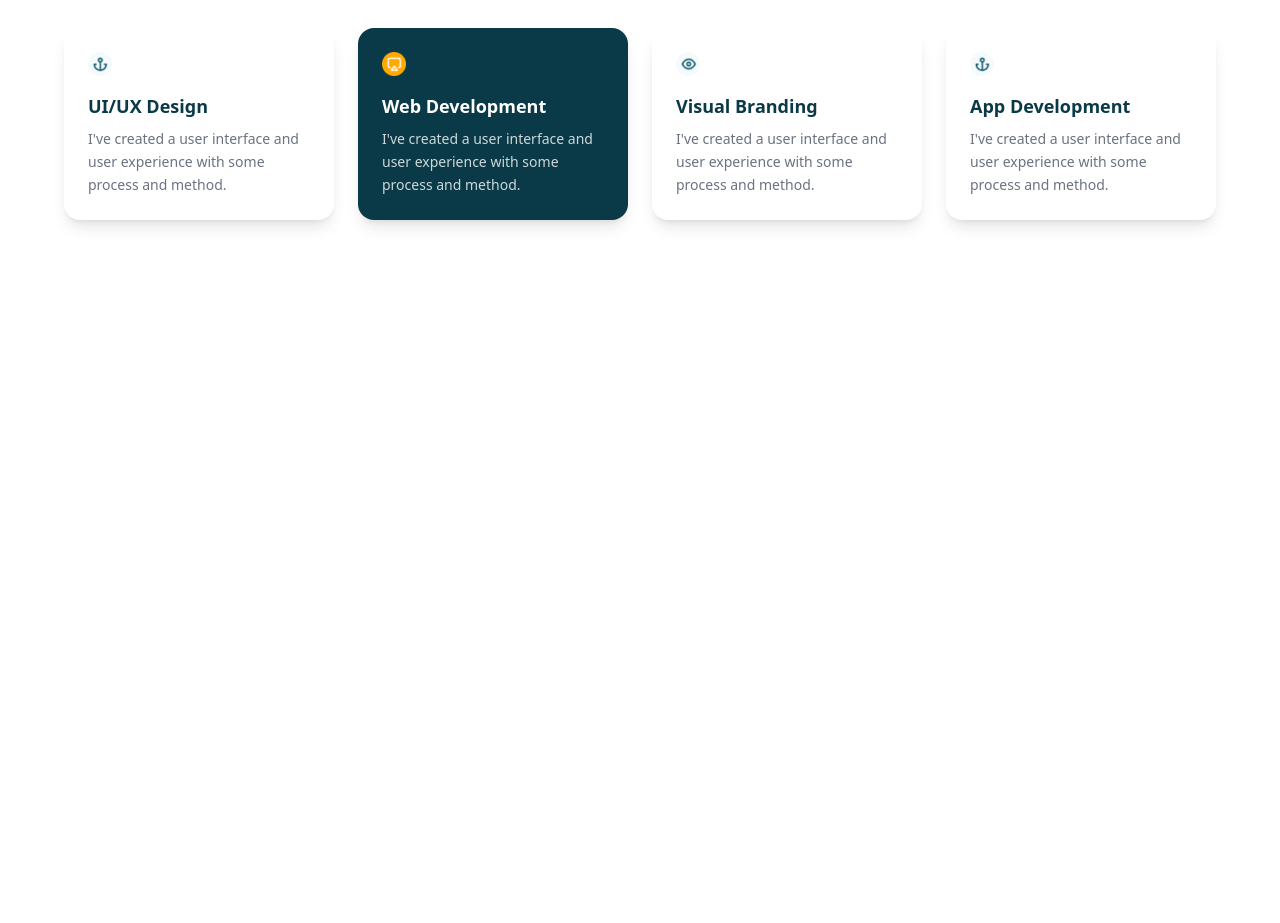
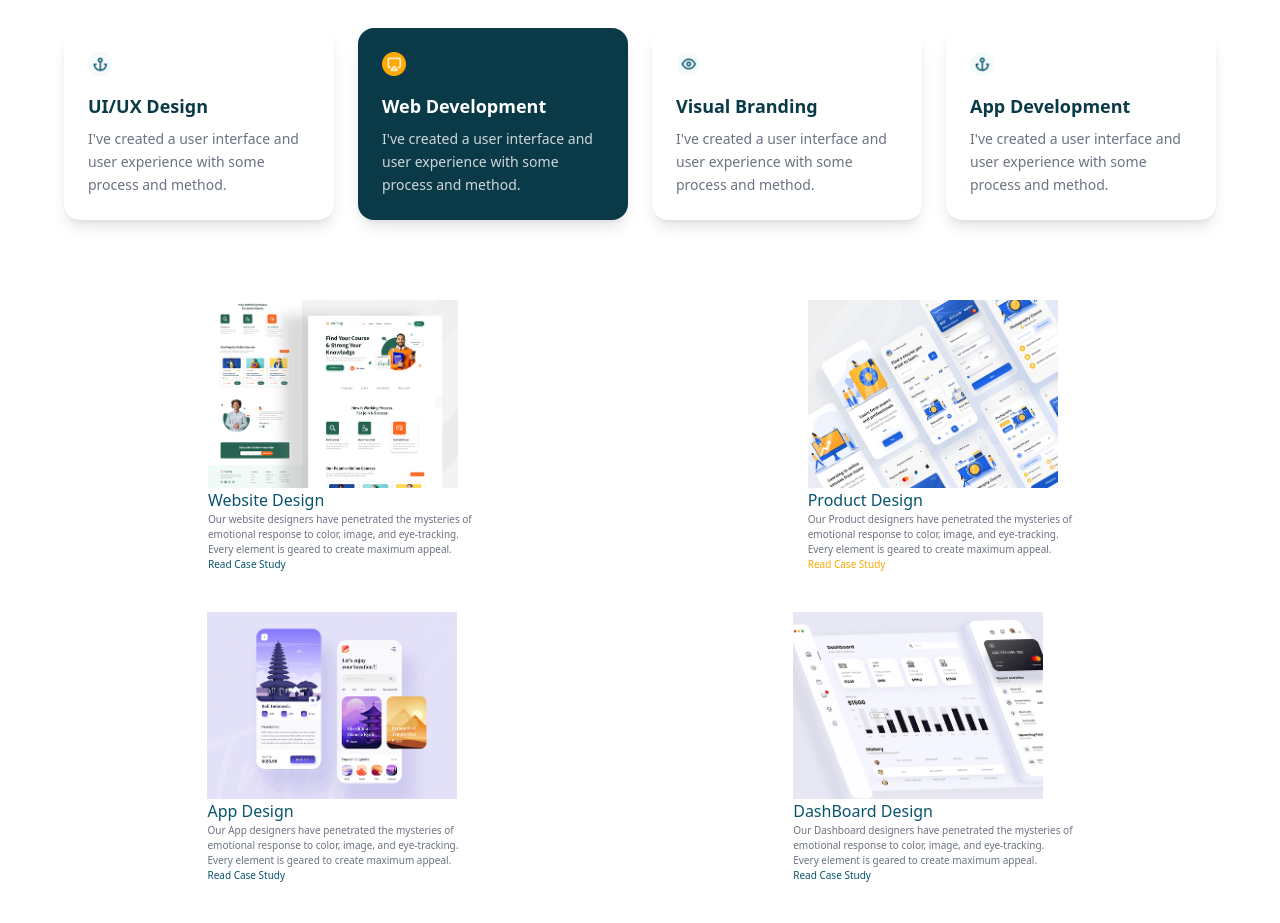
Before and after one commit to MAGA-09/practic, a website: page src/index.html in a window 1280 px wide. Shown: the part 714-1637 px from the top of the page. Before the commit the page ends 1014 px from the top, so only its background shows below. Drawn offline with nearby package versions, Linux system fonts and the light colour scheme; files that its build step writes are made by us from their sources.

Commit message:
3-um section

```diff
--- a/src/index.html
+++ b/src/index.html
@@ -107,7 +107,44 @@
     </div>
   </div>
 </section>
-
+<section >
+    <div class="flex flex-wrap justify-around max-w-[1200px] m-auto">
+        <div>
+            <img src="./image/dribbble mockup 1.png" class="w-[250px]" alt="">
+            <h1 class="text-[#08546C]">Website Design</h1>
+            <p class="text-[10px] text-gray-500">Our website designers have penetrated the mysteries of <br>
+               emotional response to color, image,  and eye-tracking. <br>
+               Every element is geared to create maximum appeal.</p>
+            <p  class="text-[#08546C] text-[10px]">Read Case Study</p>
+        </div>
+        <div>
+            <img src="./image/dribbble mockup 1 (1).png" class="w-[250px]" alt="">
+            <h1 class="text-[#08546C]">Product Design</h1>
+            <p class="text-[10px] text-gray-500">Our Product designers have penetrated the mysteries of <br>
+               emotional response to color, image,  and eye-tracking. <br>
+               Every element is geared to create maximum appeal.</p>
+            <p class="text-[#FFA800] text-[10px]">Read Case Study</p>
+        </div>
+    </div>
+    <div class="flex flex-wrap justify-around max-w-[1200px] m-auto py-10">
+        <div>
+            <img src="./image/dribbble mockup 1 (2).png" class="w-[250px]" alt="">
+            <h1 class="text-[#08546C]">App Design</h1>
+            <p class="text-[10px] text-gray-500">Our App designers have penetrated the mysteries of <br>
+               emotional response to color, image,  and eye-tracking. <br>
+               Every element is geared to create maximum appeal.</p>
+            <p class="text-[#08546C] text-[10px]">Read Case Study</p>
+        </div>
+        <div>
+            <img src="./image/dribbble mockup 1 (3).png" class="w-[250px]" alt="">
+            <h1 class="text-[#08546C]">DashBoard Design</h1>
+            <p  class="text-[10px] text-gray-500">Our Dashboard designers have penetrated the mysteries of <br>
+               emotional response to color, image,  and eye-tracking. <br>
+               Every element is geared to create maximum appeal.</p>
+            <p class="text-[#08546C] text-[10px]">Read Case Study</p>
+        </div>
+    </div>
+</section>
 </main>
 </body>
 </html>
```
